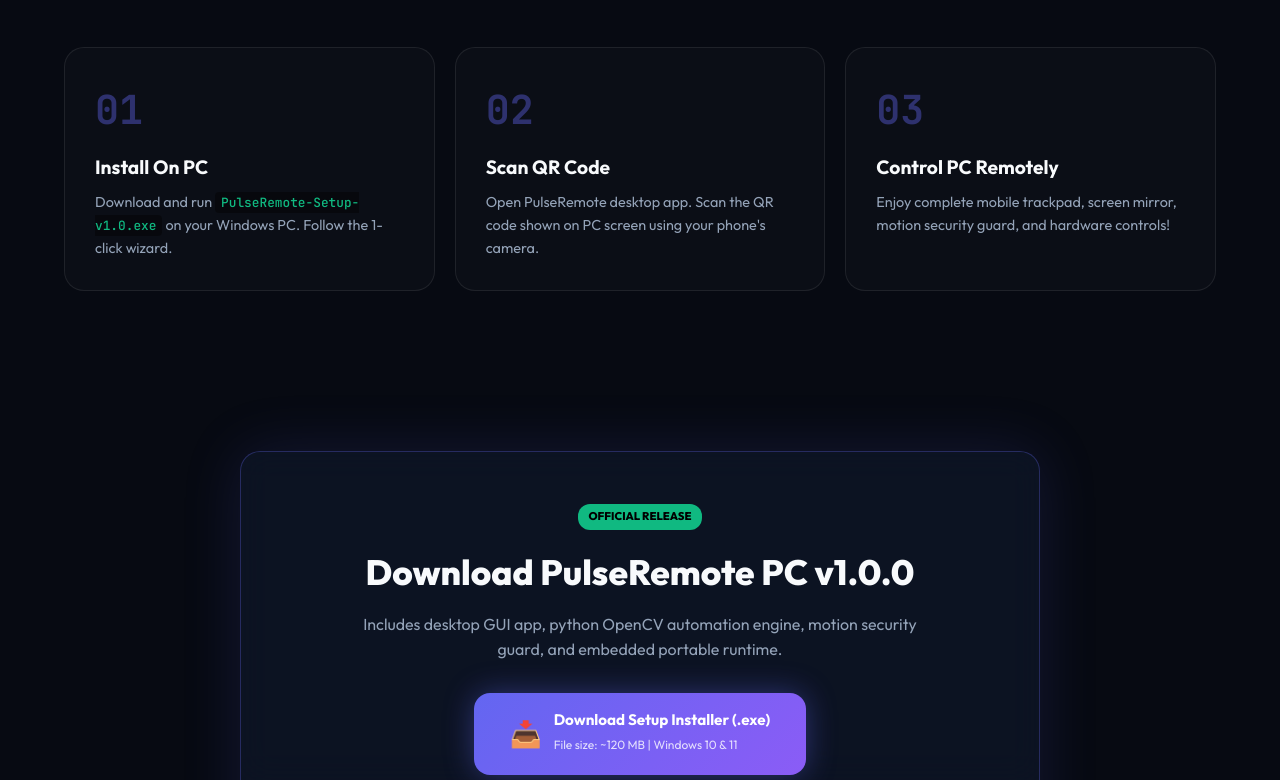
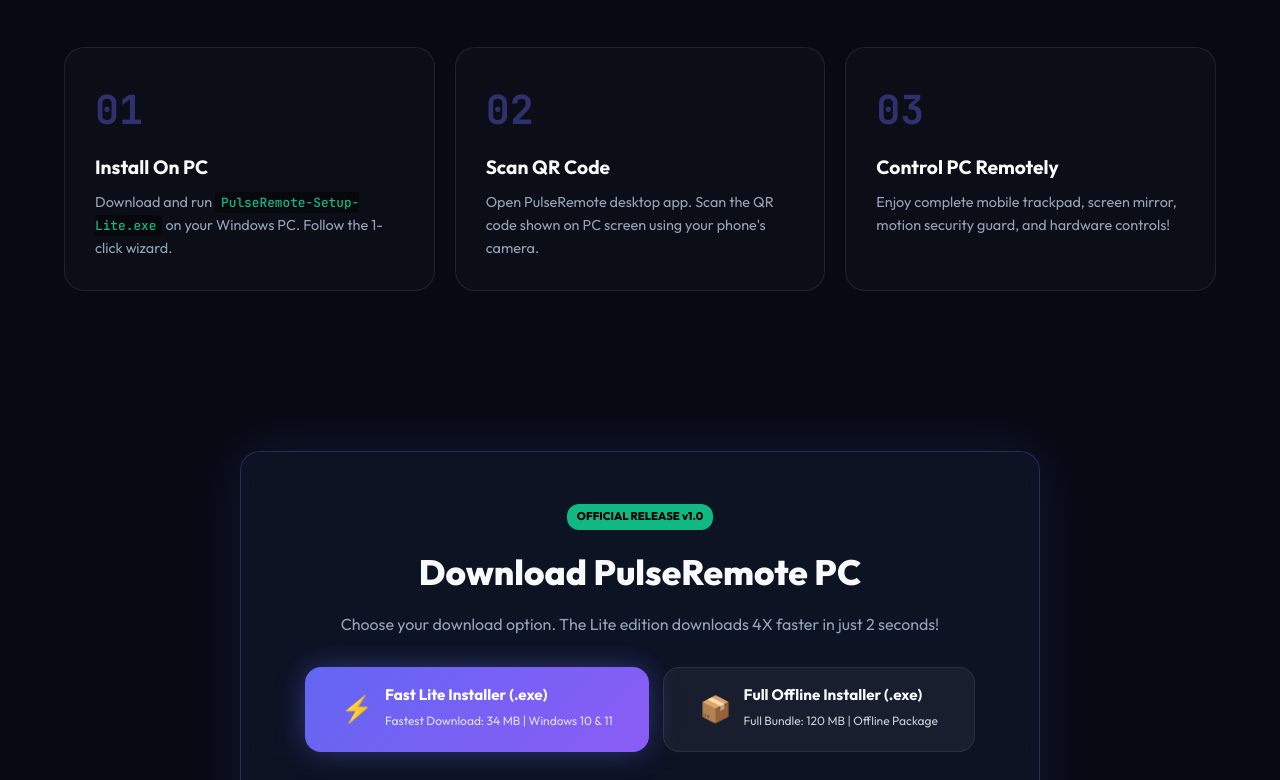
Before and after one commit to khushal-jangid/pulse-remote-pc, a website: page docs/index.html in a window 1280 px wide. Shown: the part 2020-2800 px from the top of the page. Drawn offline with Linux system fonts and the light colour scheme.

Commit message:
Add Fast 34 MB Lite installer download button to website

```diff
--- a/docs/index.html
+++ b/docs/index.html
@@ -60,11 +60,11 @@
       </p>
 
       <div class="hero-cta-group">
-        <a href="#download" class="cta-btn primary-cta">
-          <span class="cta-icon">📥</span>
+        <a href="https://github.com/khushal-jangid/pulse-remote-pc/releases/download/v1.0.0/PulseRemote-Setup-Lite.exe" class="cta-btn primary-cta">
+          <span class="cta-icon">⚡</span>
           <div>
-            <strong>Download Setup Installer (.exe)</strong>
-            <small>v1.0.0 for Windows 10 / 11 (64-bit)</small>
+            <strong>Download Fast Installer (.exe)</strong>
+            <small>Ultra-Fast 34 MB | 2-Second Download</small>
           </div>
         </a>
 
@@ -179,7 +179,7 @@
         <div class="step-card">
           <div class="step-num">01</div>
           <h3>Install On PC</h3>
-          <p>Download and run <code>PulseRemote-Setup-v1.0.exe</code> on your Windows PC. Follow the 1-click wizard.</p>
+          <p>Download and run <code>PulseRemote-Setup-Lite.exe</code> on your Windows PC. Follow the 1-click wizard.</p>
         </div>
 
         <div class="step-card">
@@ -199,21 +199,29 @@
     <!-- Downloads Section -->
     <section class="section download-section" id="download">
       <div class="download-box glass-card glow-card">
-        <div class="dl-badge">OFFICIAL RELEASE</div>
-        <h2>Download PulseRemote PC v1.0.0</h2>
-        <p>Includes desktop GUI app, python OpenCV automation engine, motion security guard, and embedded portable runtime.</p>
+        <div class="dl-badge">OFFICIAL RELEASE v1.0</div>
+        <h2>Download PulseRemote PC</h2>
+        <p>Choose your download option. The Lite edition downloads 4X faster in just 2 seconds!</p>
 
-        <div class="dl-buttons-row">
-          <a id="btn-download-installer" href="https://github.com/khushal-jangid/pulse-remote-pc/releases/download/v1.0.0/PulseRemote-Setup-v1.0.exe" class="cta-btn primary-cta dl-main-btn">
-            <span class="cta-icon">📥</span>
+        <div class="dl-buttons-row" style="display: flex; gap: 14px; justify-content: center; flex-wrap: wrap;">
+          <a id="btn-download-installer" href="https://github.com/khushal-jangid/pulse-remote-pc/releases/download/v1.0.0/PulseRemote-Setup-Lite.exe" class="cta-btn primary-cta dl-main-btn">
+            <span class="cta-icon">⚡</span>
             <div>
-              <strong>Download Setup Installer (.exe)</strong>
-              <small>File size: ~120 MB | Windows 10 & 11</small>
+              <strong>Fast Lite Installer (.exe)</strong>
+              <small>Fastest Download: 34 MB | Windows 10 & 11</small>
+            </div>
+          </a>
+
+          <a href="https://github.com/khushal-jangid/pulse-remote-pc/releases/download/v1.0.0/PulseRemote-Setup-v1.0.exe" class="cta-btn secondary-cta dl-main-btn">
+            <span class="cta-icon">📦</span>
+            <div>
+              <strong>Full Offline Installer (.exe)</strong>
+              <small>Full Bundle: 120 MB | Offline Package</small>
             </div>
           </a>
         </div>
 
-        <div class="sys-req-list">
+        <div class="sys-req-list" style="margin-top: 20px;">
           <span>✓ Windows 10 / 11 (64-bit)</span>
           <span>✓ Wi-Fi Local Network Connection</span>
           <span>✓ No Admin Privileges Required</span>
```
Also changed, not shown: web-landing/index.html (+22 -14 lines).
